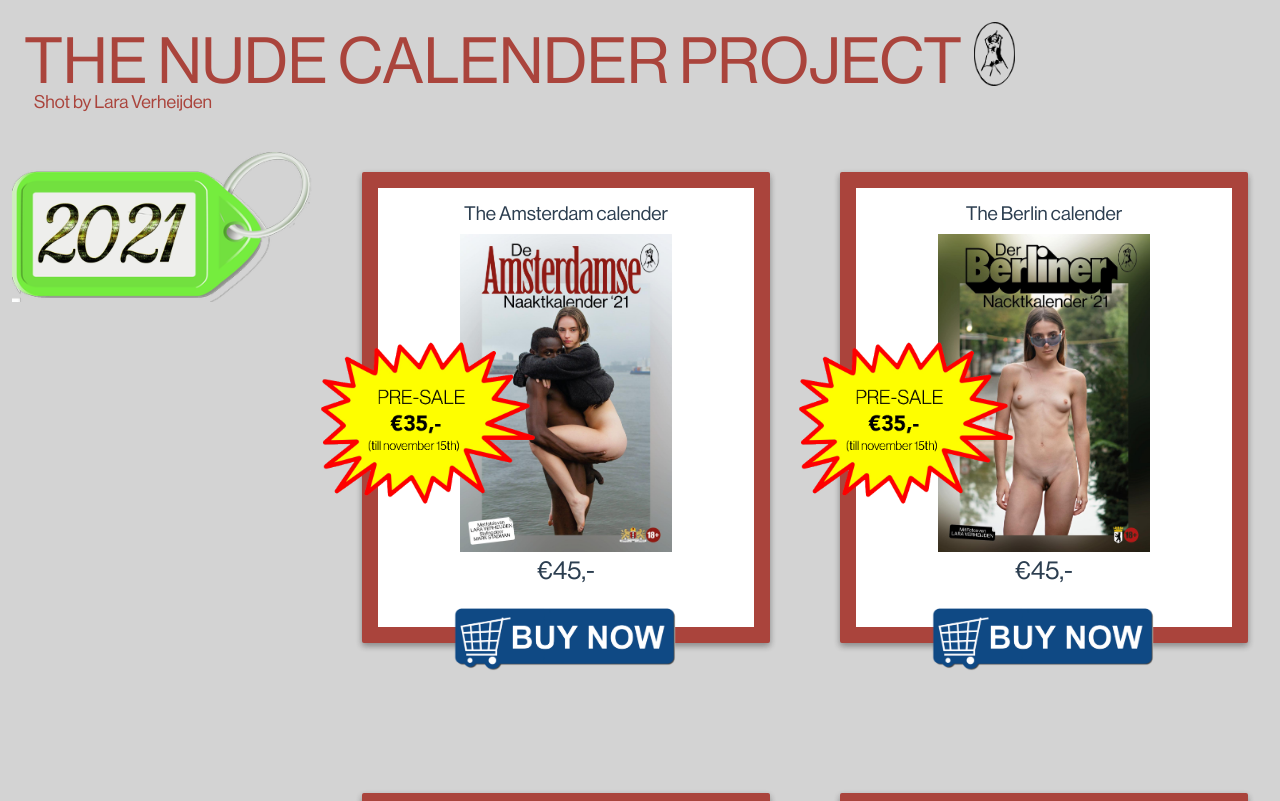
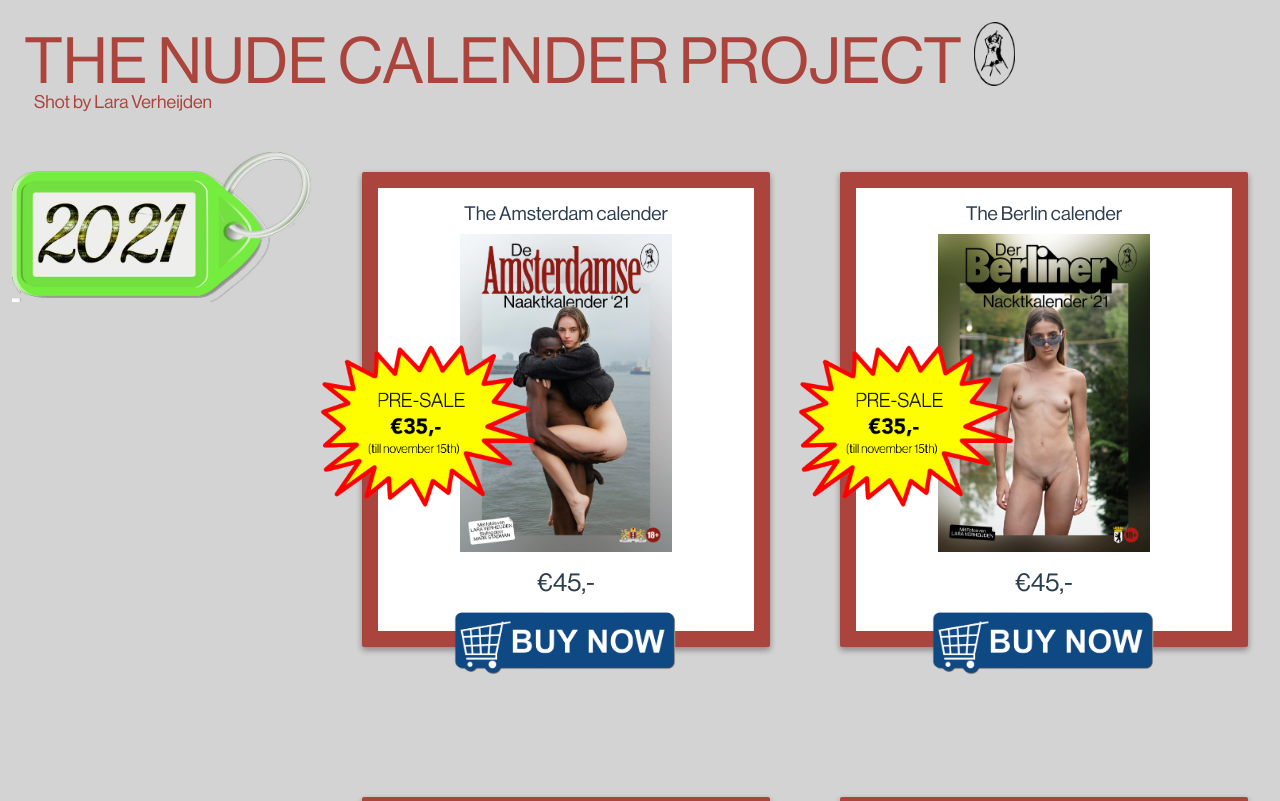
Before and after one commit to YketD/thecalendarproject, a Vue app: page / in a window 1280 px wide. Shown: the top 801 px of the page. Built offline with nearby package versions, Linux system fonts and the light colour scheme.

Commit message:
price  center

```diff
--- a/src/components/ProductCard.vue
+++ b/src/components/ProductCard.vue
@@ -156,7 +156,7 @@
             position : relative;
 
             .price-label {
-                margin    : 0 0 42px;
+                margin    : 12px 0 34px;
                 font-size : 2vw;
 
                 @media (max-width : 932px) {
```
